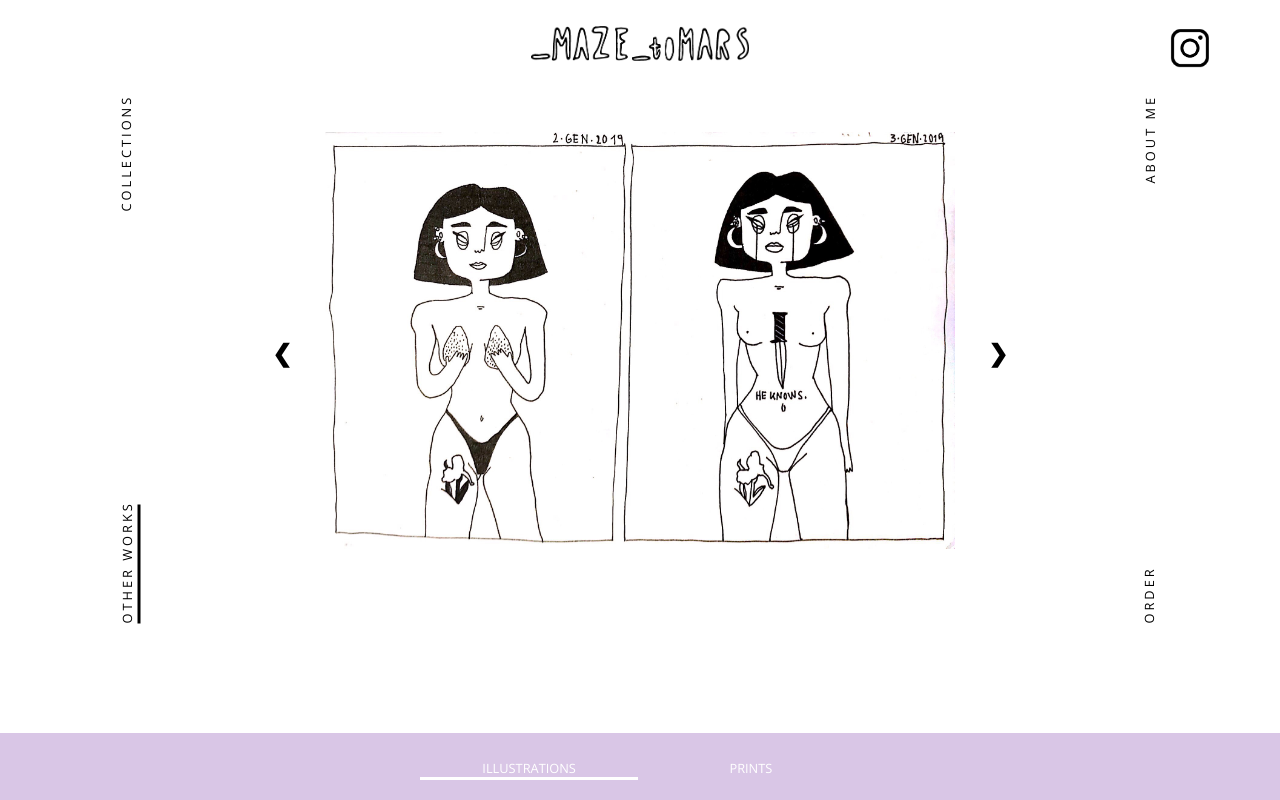
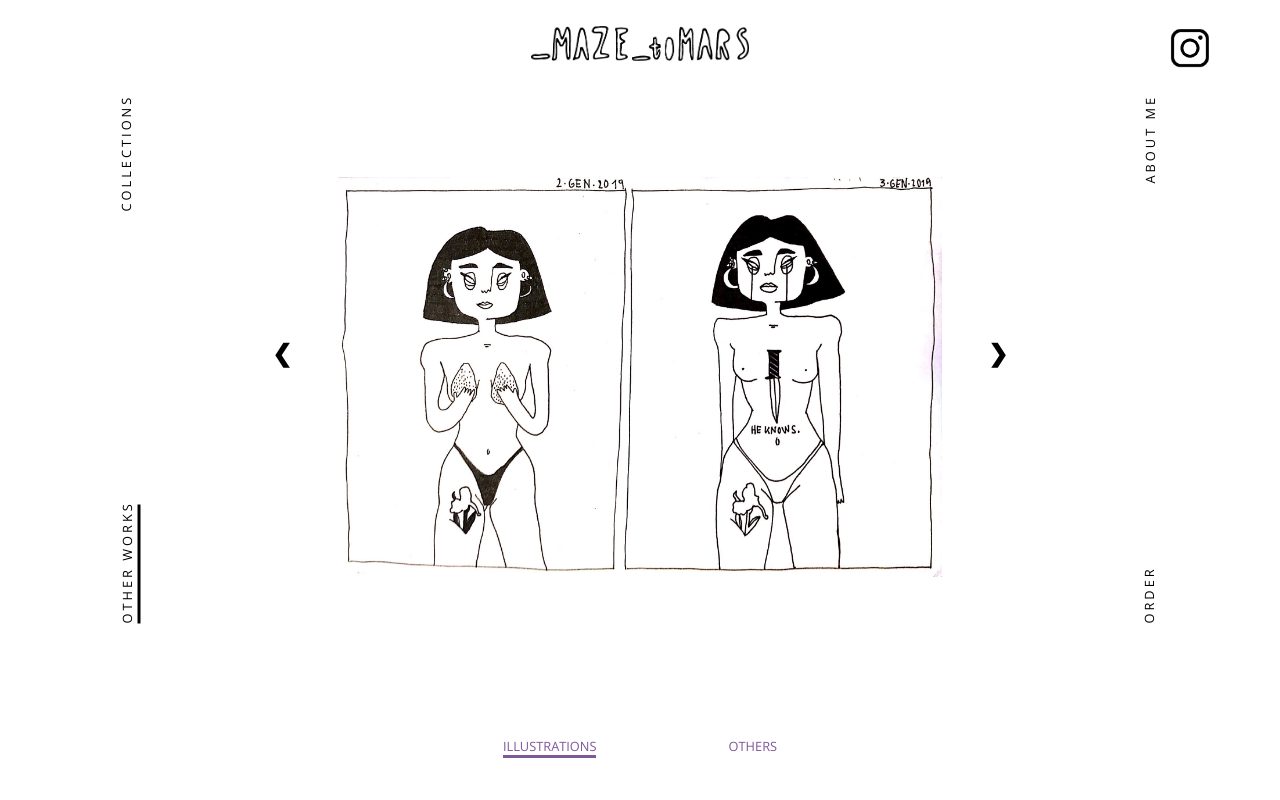
Before and after one commit to iganaskret/exam-project, a PHP site: page /illustrations.html in a window 1280 px wide. Run offline with PHP 8.4, Linux system fonts and the light colour scheme.

Commit message:
Other works done

```diff
--- a/illustrations.html
+++ b/illustrations.html
@@ -60,8 +60,8 @@
     </template>
 
     <nav id="bottom-nav">
-        <a class="selected">illustrations</a>
-        <a>prints</a>
+        <a href="illustrations.html" class="selected">illustrations</a>
+        <a xhref="others.html">others</a>
     </nav>
 
     <script src="js-fetch2.js"></script>
--- a/style.css
+++ b/style.css
@@ -36,8 +36,8 @@
 }
 
 main {
-    padding-bottom: 15%;
-    padding-top: 1%;
+    padding-bottom: 18%;
+    padding-top: 10%;
 }
 
 article p {
@@ -186,6 +186,7 @@
 
 .burger-menu {
     position: fixed;
+    top: 0;
     width: 100%;
     height: 100%;
     padding-top: 15%;
@@ -232,22 +233,23 @@
 
 /*bootom navigation*/
 
-#bottom-nav {
+nav#bottom-nav {
     width: 100%;
+    color: #7F579A;
     text-align: center;
-    background-color: #D9C6E6;
     position: fixed;
     bottom: 0%;
     padding-top: 2.5%;
     padding-bottom: 2.5%;
-
+    z-index: 0;
 }
 
-#bottom-nav a {
+nav#bottom-nav a {
     margin-right: 10%;
     margin-left: 10%;
     color: white;
     font-size: 80%;
+    width: auto;
 }
 
 nav.menu a:after {
@@ -290,16 +292,18 @@
     height: auto;
 }
 
-#img1, #img2, #img3,  {
+#img1,
+#img2,
+#img3,
+#img4 {
     width: 90%;
     padding-left: 5%;
     padding-top: 5%;
     height: auto;
-
 }
 
 .products {
-    width: 90%;
+    width: 100%;
     height: auto;
 }
 
@@ -352,7 +356,7 @@
 /* Hide the images by default */
 .mySlides,
 .mySlides2 {
-    display: none;
+    display: block;
 }
 
 .mySlide {
@@ -374,6 +378,14 @@
     border-radius: 0 2px 2px 0;
     user-select: none;
 }
+
+.prev2,
+.next2 {
+
+    display: none;
+}
+
+
 
 /* Position the "next button" to the right */
 .next {
@@ -701,7 +713,7 @@
         right: 5%;
     }
 
-    #img2 {
+    #img2, #img3, .products2{
         height: 400px;
         width: auto;
         padding: 0%;
@@ -796,6 +808,20 @@
         color: black;
         position: relative;
         cursor: pointer;
+    }
+
+    nav#bottom-nav a {
+        color: #7F579A;
+        margin-right: 5%;
+        margin-left: 5%;
+    }
+
+    nav#bottom-nav {
+        background-color: white;
+    }
+
+    #bottom-nav a:after {
+        border-bottom: 2px solid #7F579A;
     }
 
     /* CONTACT PAGE */
@@ -968,6 +994,11 @@
         padding: 0;
     }
 
+    .mySlides2 {
+        display: none;
+    }
+
+
     #overlay {
         position: absolute;
         width: 900px;
@@ -1022,6 +1053,7 @@
         transition: 0.6s ease;
         border-radius: 0 2px 2px 0;
         user-select: none;
+        display: block;
     }
 
     /* Position the "next button"to the right */
@@ -1187,7 +1219,7 @@
 
 .container {
     position: relative;
-    padding-right: 5%;
+    padding-left: 5%;
 }
 
 .image {
@@ -1270,6 +1302,8 @@
 
 .modal-description1 {
     font-size: 120%;
+    text-align: left;
+    padding-left: 0%;
 }
 
 .modal-size,
```
Also changed, not shown: others.html (+22 -4 lines), images/IMG_6970.JPG (added).
